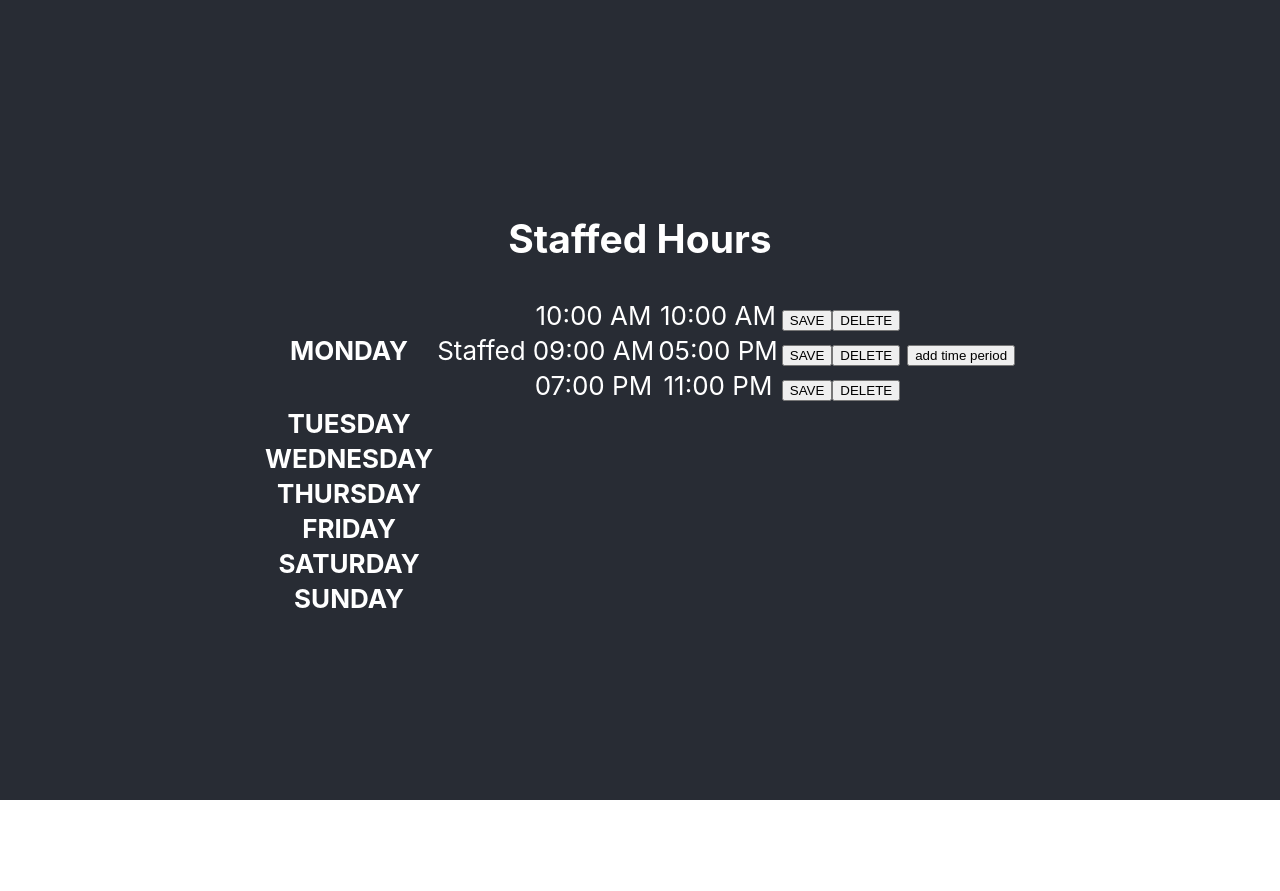
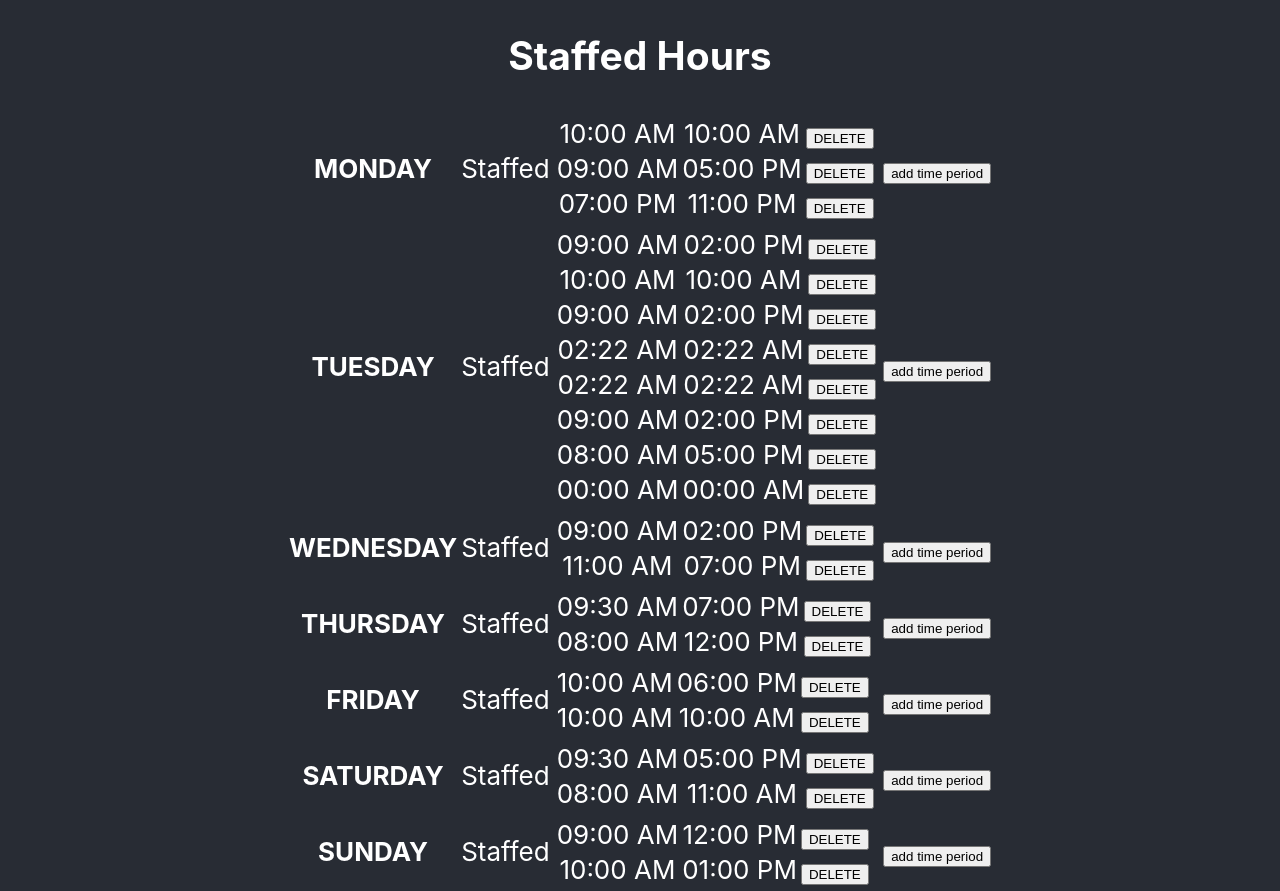
Before and after one commit to EmilyGongVL/data-fns-prectice, a React (Create React App) app: page / in a window 1280 px wide. Before the commit the page ends 800 px from the top, so only its background shows below. Built offline with nearby package versions, Linux system fonts and the light colour scheme.

Commit message:
feat: staffed table

```diff
--- a/src/App.js
+++ b/src/App.js
@@ -1,11 +1,14 @@
 import './App.css';
+import {useState} from "react";
 import {locationAccessTimes} from "./dummydata";
+import AddTimePeriodRow from './components/AddTimePeriodRow';
 
 function App() {
-  console.log(locationAccessTimes)
+  const [addTime, setAddTime] = useState("")
+  // console.log(locationAccessTimes)
   const getAccessTimes = (type) =>  locationAccessTimes.filter((i) => i.type === type)
   const staffedHours = getAccessTimes("STAFF")
-  console.log(staffedHours)
+  // console.log(staffedHours)
   const mondayAccessTimes = staffedHours.filter(i => i.day === "MONDAY")
   const tuesdayAccessTimes = staffedHours.filter(i => i.day === "TUESDAY")
   const wednesdayAccessTimes = staffedHours.filter(i => i.day === "WEDNESDAY")
@@ -13,7 +16,16 @@ function App() {
   const fridayAccessTimes = staffedHours.filter(i => i.day === "FRIDAY")
   const saturdayAccessTimes = staffedHours.filter(i => i.day === "SATURDAY")
   const sundayAccessTimes = staffedHours.filter(i => i.day === "SUNDAY")
-  console.log(mondayAccessTimes)
+  const staffedHoursTableData = [
+    {id: "monday", day: "MONDAY", staffedH: mondayAccessTimes},
+    {id: "tuesday", day: "TUESDAY", staffedH: tuesdayAccessTimes},
+    {id: "wednesday", day: "WEDNESDAY", staffedH: wednesdayAccessTimes},
+    {id: "thursday", day: "THURSDAY", staffedH: thursdayAccessTimes},
+    {id: "friday", day: "FRIDAY", staffedH: fridayAccessTimes},
+    {id: "saturday", day: "SATURDAY", staffedH: saturdayAccessTimes},
+    {id: "sunday", day: "SUNDAY", staffedH: sundayAccessTimes},
+  ]
+  // console.log(mondayAccessTimes)
   const formatTime = (time) => {
     const hour = Number(time.slice(0,2))
     if (hour >=0 && hour < 12) return `${time.slice(0, 5)} AM`
@@ -26,7 +38,30 @@ function App() {
       <header className="App-header">
        <h2>Staffed Hours</h2>
        <table>
-        <tr>
+        {staffedHoursTableData.map((day) => (
+          <tr key={day.id} >
+            <th>{day.day}</th>
+            <td>{day.staffedH.length === 0? "Unstaffed" : "Staffed"}</td>
+            <td>
+              <table>
+                {day.staffedH.map(timePeriod => (
+                  <tr key={timePeriod.id}>
+                    <td>{formatTime(timePeriod.openTime)}</td>
+                    <td>{formatTime(timePeriod.closeTime)}</td>
+                    <td>
+                      <button>DELETE</button>
+                    </td>
+                  </tr>
+                ))}
+              </table>
+              {addTime === day.id && <AddTimePeriodRow setAddTime={setAddTime}/>}
+            </td>
+            <td>
+              <button onClick={() => setAddTime(day.id)}>add time period</button>
+            </td>
+          </tr>
+        ))}
+        {/* <tr>
           <th>MONDAY</th>
           <td>{mondayAccessTimes.length === 0? "Unstaffed" : "Staffed"}</td>
           <td>
@@ -36,7 +71,6 @@ function App() {
                   <td>{formatTime(timePeriod.openTime)}</td>
                   <td>{formatTime(timePeriod.closeTime)}</td>
                   <td>
-                    <button>SAVE</button>
                     <button>DELETE</button>
                   </td>
                 </tr>
@@ -47,11 +81,49 @@ function App() {
             <button>add time period</button>
           </td>
         </tr>
+        <hr />
         <tr>
           <th>TUESDAY</th>
+             <td>{tuesdayAccessTimes.length === 0? "Unstaffed" : "Staffed"}</td>
+          <td>
+            <table>
+              {tuesdayAccessTimes.map(timePeriod => (
+                <tr key={timePeriod.id}>
+                  <td>{formatTime(timePeriod.openTime)}</td>
+                  <td>{formatTime(timePeriod.closeTime)}</td>
+                  <td>
+                    <button>DELETE</button>
+                  </td>
+                </tr>
+              ))}
+            </table>
+            {addTime === "tuesday" && <AddTimePeriodRow setAddTime={setAddTime}/>}
+          </td>
+          <td>
+            <button onClick={() => setAddTime("tuesday")}>add time period</button>
+          </td>
         </tr>
+        <hr />
+
         <tr>
           <th>WEDNESDAY</th>
+             <td>{wednesdayAccessTimes.length === 0? "Unstaffed" : "Staffed"}</td>
+          <td>
+            <table>
+              {wednesdayAccessTimes.map(timePeriod => (
+                <tr key={timePeriod.id}>
+                  <td>{formatTime(timePeriod.openTime)}</td>
+                  <td>{formatTime(timePeriod.closeTime)}</td>
+                  <td>
+                    <button>DELETE</button>
+                  </td>
+                </tr>
+              ))}
+            </table>
+          </td>
+          <td>
+            <button>add time period</button>
+          </td>
         </tr>
         <tr>
           <th>THURSDAY</th>
@@ -64,7 +136,7 @@ function App() {
         </tr>
         <tr>
           <th>SUNDAY</th>
-        </tr>
+        </tr> */}
        </table>
       </header>
     </div>
--- /dev/null
+++ b/src/components/AddTimePeriodRow.jsx
@@ -0,0 +1,21 @@
+import {useState} from 'react'
+
+export default function AddTimePeriodRow({setAddTime}) {
+  const [openTime, setOpenTime] = useState("");
+  const [closeTime, setCloseTime] = useState("");
+
+  const saveTimePeriod = () => {
+    //call add time period mutation
+    console.log(openTime, closeTime)
+    setAddTime("")
+  }
+  return (
+    <>
+      <input type="time" value={openTime} onChange={(e) => setOpenTime(e.target.value)}/>
+      <span>to</span>
+      <input type="time" value={closeTime} onChange={(e) => setCloseTime(e.target.value)}/>
+      <button type='submit' onClick={saveTimePeriod}>Save</button>
+      <button type='submit'onClick={() => setAddTime("")}>Delete</button>
+    </>
+  )
+}
```
Also changed, not shown: src/components/AccessTimeTableRow.jsx (added).
